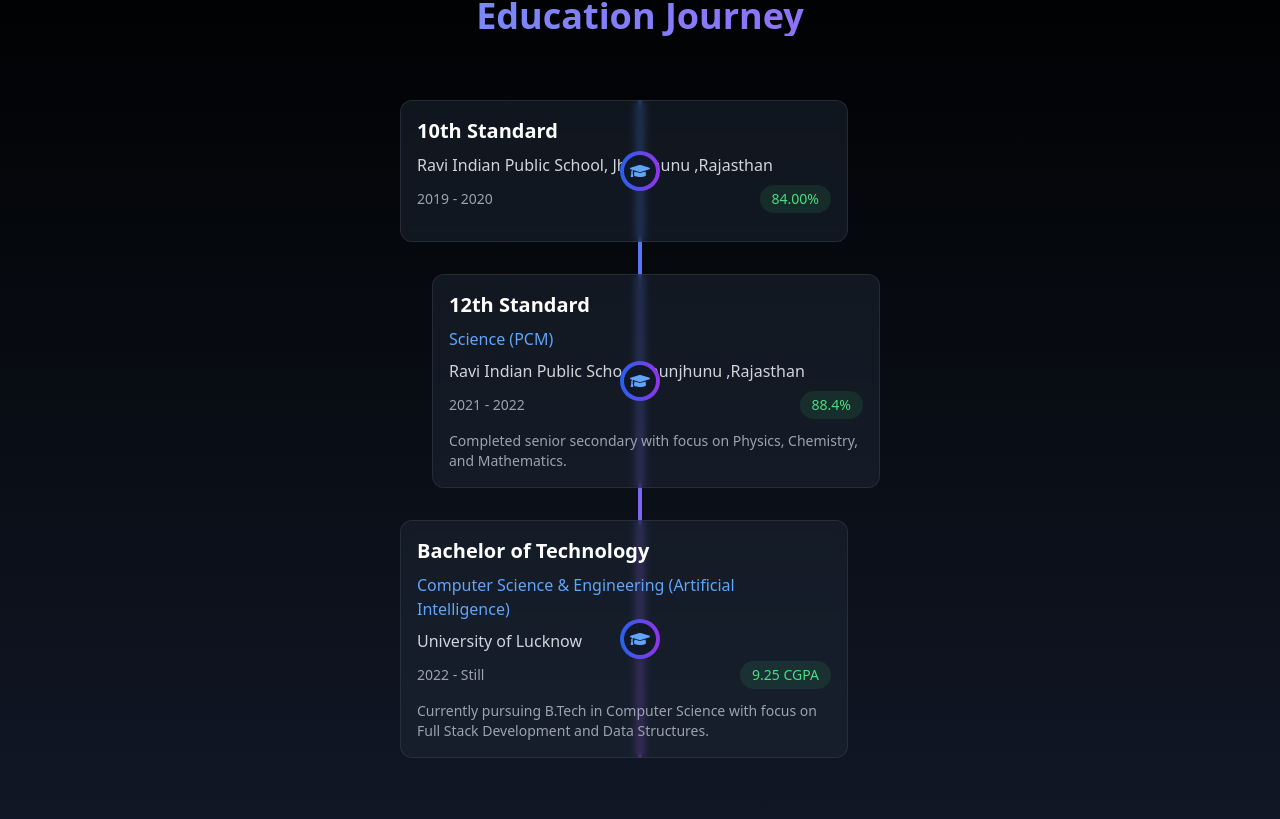
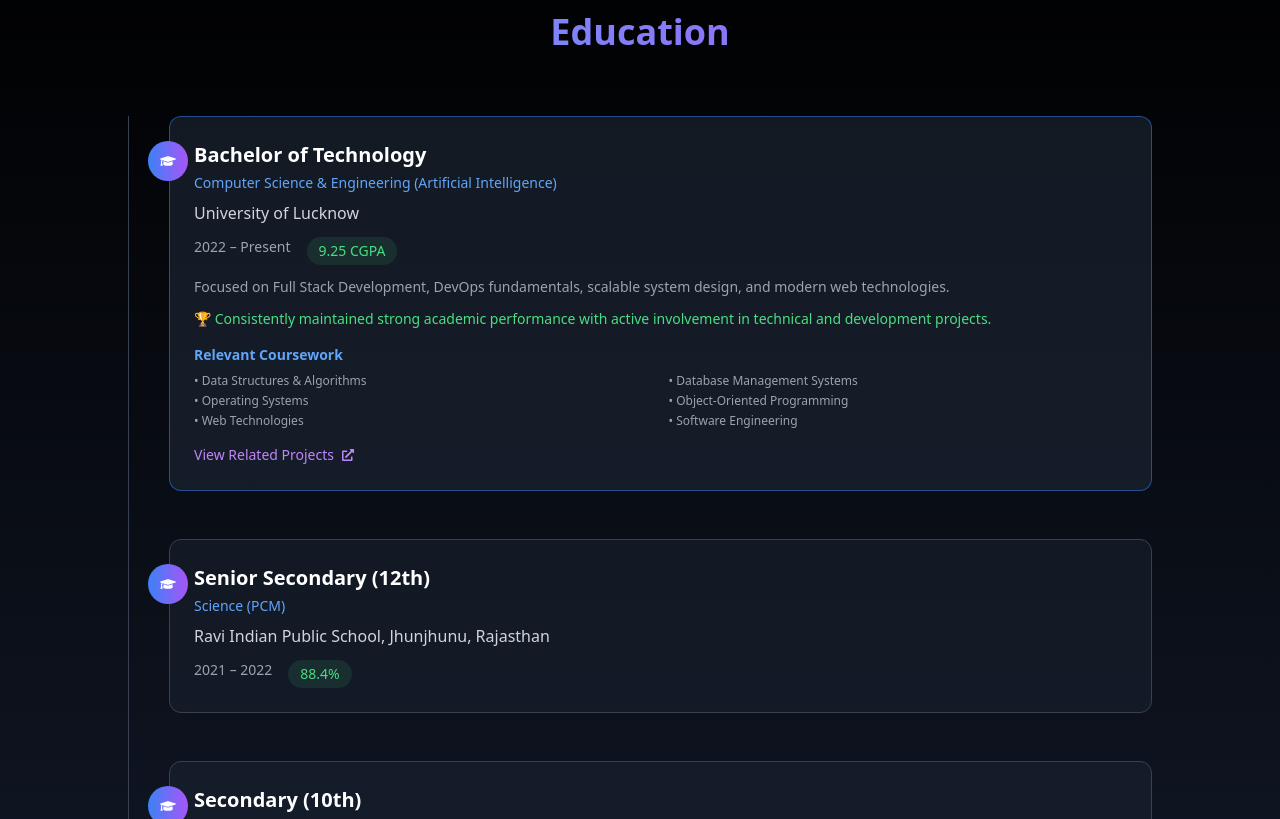
Before and after one commit to mohityadavGit/portfolio-react, a React (Vite) app: page / in a window 1280 px wide. Shown: the part 861-1680 px from the top of the page. Built offline with nearby package versions, Linux system fonts and the light colour scheme.

Commit message:
Revise Education.jsx section

```diff
--- a/src/components/Education.jsx
+++ b/src/components/Education.jsx
@@ -1,114 +1,141 @@
 import React from "react";
 import { motion } from "framer-motion";
-import { FaGraduationCap } from "react-icons/fa";
+import { FaGraduationCap, FaExternalLinkAlt } from "react-icons/fa";
 
 function Education() {
   const education = [
     {
-      id: 5,
-      degree: "10th Standard",
-      // field: "Science (PCM)",
-      school: "Ravi Indian Public School, Jhunjhunu ,Rajasthan",
-      year: "2019 - 2020",
-      score: "84.00%",
+      degree: "Bachelor of Technology",
+      field: "Computer Science & Engineering (Artificial Intelligence)",
+      institute: "University of Lucknow",
+      year: "2022 – Present",
+      score: "9.25 CGPA",
+      achievements:
+        "Consistently maintained strong academic performance with active involvement in technical and development projects.",
+      coursework: [
+        "Data Structures & Algorithms",
+        "Database Management Systems",
+        "Operating Systems",
+        "Object-Oriented Programming",
+        "Web Technologies",
+        "Software Engineering",
+      ],
+      projectsLink: "#projects",
+      description:
+        "Focused on Full Stack Development, DevOps fundamentals, scalable system design, and modern web technologies.",
+      highlight: true,
     },
     {
-      id: 1,
-      degree: "12th Standard",
+      degree: "Senior Secondary (12th)",
       field: "Science (PCM)",
-      school: "Ravi Indian Public School, Jhunjhunu ,Rajasthan",
-      year: "2021 - 2022",
+      institute: "Ravi Indian Public School, Jhunjhunu, Rajasthan",
+      year: "2021 – 2022",
       score: "88.4%",
-      description:
-        "Completed senior secondary with focus on Physics, Chemistry, and Mathematics.",
     },
     {
-      id: 2,
-      degree: "Bachelor of Technology",
-      field: "Computer Science & Engineering (Artificial Intelligence)",
-      school: "University of Lucknow  ",
-      year: "2022 - Still",
-      score: "9.25 CGPA",
-      description:
-        "Currently pursuing B.Tech in Computer Science with focus on Full Stack Development and Data Structures.",
+      degree: "Secondary (10th)",
+      field: "",
+      institute: "Ravi Indian Public School, Jhunjhunu, Rajasthan",
+      year: "2019 – 2020",
+      score: "84%",
     },
   ];
 
   return (
-    <div
+    <section
       id="education"
-      className="min-h-screen bg-gradient-to-b from-black to-gray-900 py-16 px-4 overflow-x-hidden"
+      className="min-h-screen bg-gradient-to-b from-black to-gray-900 py-20 px-6"
     >
-      <div className="max-w-6xl mx-auto">
-        {/* Section Title */}
+      <div className="max-w-5xl mx-auto">
+        {/* Title */}
         <motion.h2
           initial={{ opacity: 0, y: -20 }}
           whileInView={{ opacity: 1, y: 0 }}
           transition={{ duration: 0.5 }}
           className="text-4xl font-bold text-center mb-16 bg-gradient-to-r from-blue-400 to-purple-500 bg-clip-text text-transparent"
         >
-          Education Journey
+          Education
         </motion.h2>
 
-        {/* Education Timeline */}
-        <div className="relative">
-          {/* Timeline Line */}
-          <div className="absolute left-4 md:left-1/2 transform md:-translate-x-1/2 w-1 h-full bg-gradient-to-b from-blue-500 to-purple-500 rounded-full" />
-
-          {/* Remove min-width container and update card sizes */}
-          <div className="w-full">
+        {/* Timeline */}
+        <div className="relative border-l border-gray-700 pl-10 space-y-12">
           {education.map((edu, index) => (
             <motion.div
-                key={edu.id}
-                initial={{ opacity: 0, x: index % 2 === 0 ? -100 : 100 }}
-                whileInView={{ opacity: 1, x: 0 }}
-                transition={{ duration: 0.5, delay: index * 0.2 }}
-                className={`flex flex-col md:flex-row items-start md:items-center justify-start md:justify-center mb-8 ${
-                  index % 2 === 0 ? "md:flex-row" : "md:flex-row-reverse"
+              key={index}
+              initial={{ opacity: 0, y: 30 }}
+              whileInView={{ opacity: 1, y: 0 }}
+              transition={{ duration: 0.5, delay: index * 0.1 }}
+              className={`relative border rounded-xl p-6 ${
+                edu.highlight
+                  ? "bg-gray-800/60 border-blue-500/50"
+                  : "bg-gray-800/40 border-gray-700"
               }`}
             >
-                {/* Timeline Point */}
-                <div className="absolute left-0 md:left-1/2 transform translate-x-4 md:-translate-x-1/2 z-10">
-                  <div className="w-10 h-10 rounded-full bg-gradient-to-r from-blue-600 to-purple-600 p-1 opacity-{0.5px}">
-                    <div className="w-full h-full rounded-full bg-gray-900 flex items-center justify-center">
-                      <FaGraduationCap className="text-blue-400 text-xl " />
-                    </div>
-                  </div>
-                </div>
+              {/* Icon */}
+              <span className="absolute -left-[22px] top-6 w-10 h-10 rounded-full bg-gradient-to-r from-blue-500 to-purple-500 flex items-center justify-center">
+                <FaGraduationCap className="text-white" />
+              </span>
 
-                {/* Update Education Card */}
-                <div
-                  className={`w-[calc(100%-4rem)] sm:w-72 md:w-5/12 ml-16 md:ml-0 ${
-                    index % 2 === 0 ? "md:pr-8" : "md:pl-8"
-                  }`}
-                >
-                  <div className="bg-gray-800/50 backdrop-blur-sm p-3 sm:p-4 rounded-xl border border-gray-700/50 hover:border-blue-500/50 transition-all duration-300 group hover:shadow-lg hover:shadow-blue-500/10">
-                    <h3 className="text-lg sm:text-xl font-bold text-white mb-2 group-hover:text-blue-400 transition-colors">
-                      {edu.degree}
-                    </h3>
-                    <p className="text-blue-400 font-medium mb-2 text-sm sm:text-base">
-                      {edu.field}
-                    </p>
-                    <p className="text-gray-300 mb-2 text-sm sm:text-base">
-                      {edu.school}
-                    </p>
-                    <div className="flex justify-between items-center mb-3">
-                      <span className="text-gray-400 text-sm">{edu.year}</span>
-                      <span className="text-green-400 font-medium bg-green-400/10 px-2 sm:px-3 py-1 rounded-full text-xs sm:text-sm">
+              {/* Degree */}
+              <h3 className="text-xl font-semibold text-white">{edu.degree}</h3>
+
+              {/* Field */}
+              {edu.field && (
+                <p className="text-blue-400 text-sm mt-1">{edu.field}</p>
+              )}
+
+              {/* Institute */}
+              <p className="text-gray-300 mt-2">{edu.institute}</p>
+
+              {/* Meta */}
+              <div className="flex flex-wrap gap-4 mt-3 text-sm">
+                <span className="text-gray-400">{edu.year}</span>
+                <span className="text-green-400 bg-green-400/10 px-3 py-1 rounded-full">
                   {edu.score}
                 </span>
               </div>
-                    <p className="text-gray-400 text-xs sm:text-sm">
-                      {edu.description}
+
+              {/* Description */}
+              {edu.description && (
+                <p className="mt-3 text-gray-400 text-sm">{edu.description}</p>
+              )}
+
+              {/* Achievements */}
+              {edu.achievements && (
+                <p className="mt-3 text-green-400 text-sm">
+                  🏆 {edu.achievements}
                 </p>
+              )}
+
+              {/* Coursework */}
+              {edu.coursework && (
+                <div className="mt-4">
+                  <p className="text-blue-400 text-sm font-semibold mb-2">
+                    Relevant Coursework
+                  </p>
+                  <ul className="grid grid-cols-2 gap-x-4 gap-y-1 text-gray-400 text-xs">
+                    {edu.coursework.map((course, i) => (
+                      <li key={i}>• {course}</li>
+                    ))}
+                  </ul>
                 </div>
-                </div>
+              )}
+
+              {/* Projects Link */}
+              {edu.projectsLink && (
+                <a
+                  href={edu.projectsLink}
+                  className="inline-flex items-center gap-2 mt-4 text-sm text-purple-400 hover:text-purple-300 transition"
+                >
+                  View Related Projects{" "}
+                  <FaExternalLinkAlt className="text-xs" />
+                </a>
+              )}
             </motion.div>
           ))}
         </div>
       </div>
-      </div>
-    </div>
+    </section>
   );
 }
 
```
Lines whose indentation alone changed are shown as unchanged.
